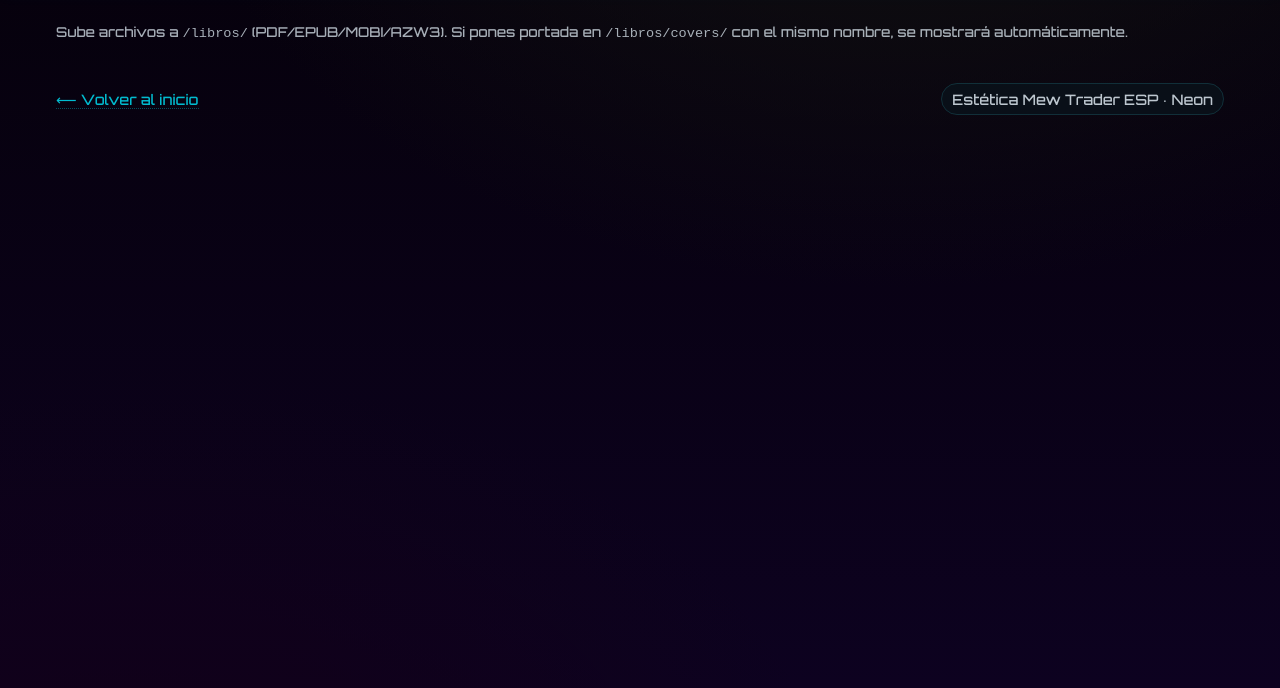
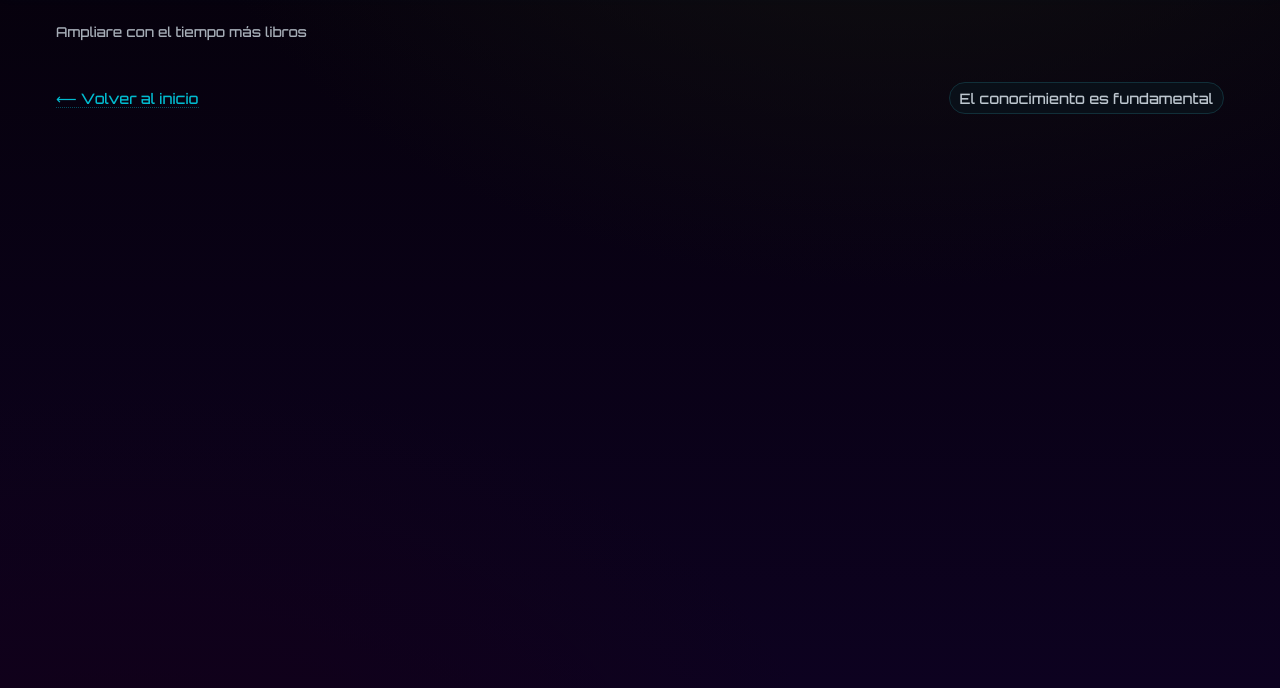
Before and after one commit to MewTraderESP/mewtraderesp.github.io, a plain HTML site: page libros.html in a window 1280 px wide. Shown: the part 112-800 px from the top of the page. Drawn offline with Linux system fonts and the light colour scheme; no server answers.

Commit message:
Update libros.html

```diff
--- a/libros.html
+++ b/libros.html
@@ -118,14 +118,13 @@
     <div id="grid" class="grid"></div>
 
     <small class="hint">
-      Sube archivos a <code>/libros/</code> (PDF/EPUB/MOBI/AZW3).
-      Si pones portada en <code>/libros/covers/</code> con el mismo nombre, se mostrará automáticamente.
+      Ampliare con el tiempo más libros
     </small>
   </main>
 
   <footer class="footer">
     <a class="link" href="/" rel="noopener">⟵ Volver al inicio</a>
-    <div class="badge">Estética Mew Trader ESP · Neon</div>
+    <div class="badge">El conocimiento es fundamental</div>
   </footer>
 
   <!-- Scripts -->
```
